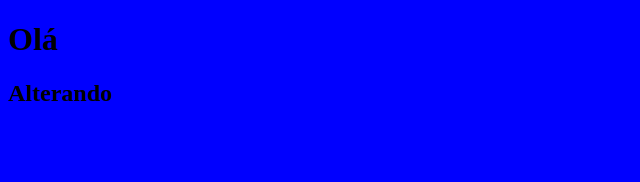
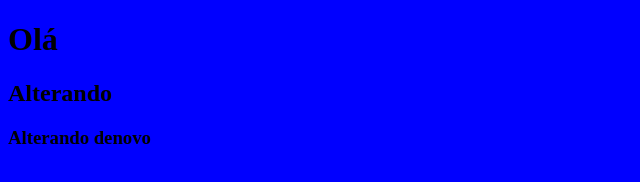
Before and after one commit to gabrieldev25789/git-test, a plain HTML site: page origin/index.html in a window 1280 px wide. Shown: the whole page, without its empty margins (0-640 px from the left). Drawn offline with Linux system fonts and the light colour scheme.

Commit message:
Subindo alteração

```diff
--- a/origin/index.html
+++ b/origin/index.html
@@ -10,5 +10,6 @@
 <body>
     <h1>Olá</h1>
     <h2>Alterando</h2>
+    <h3>Alterando denovo</h3>
 </body>
 </html>
```
